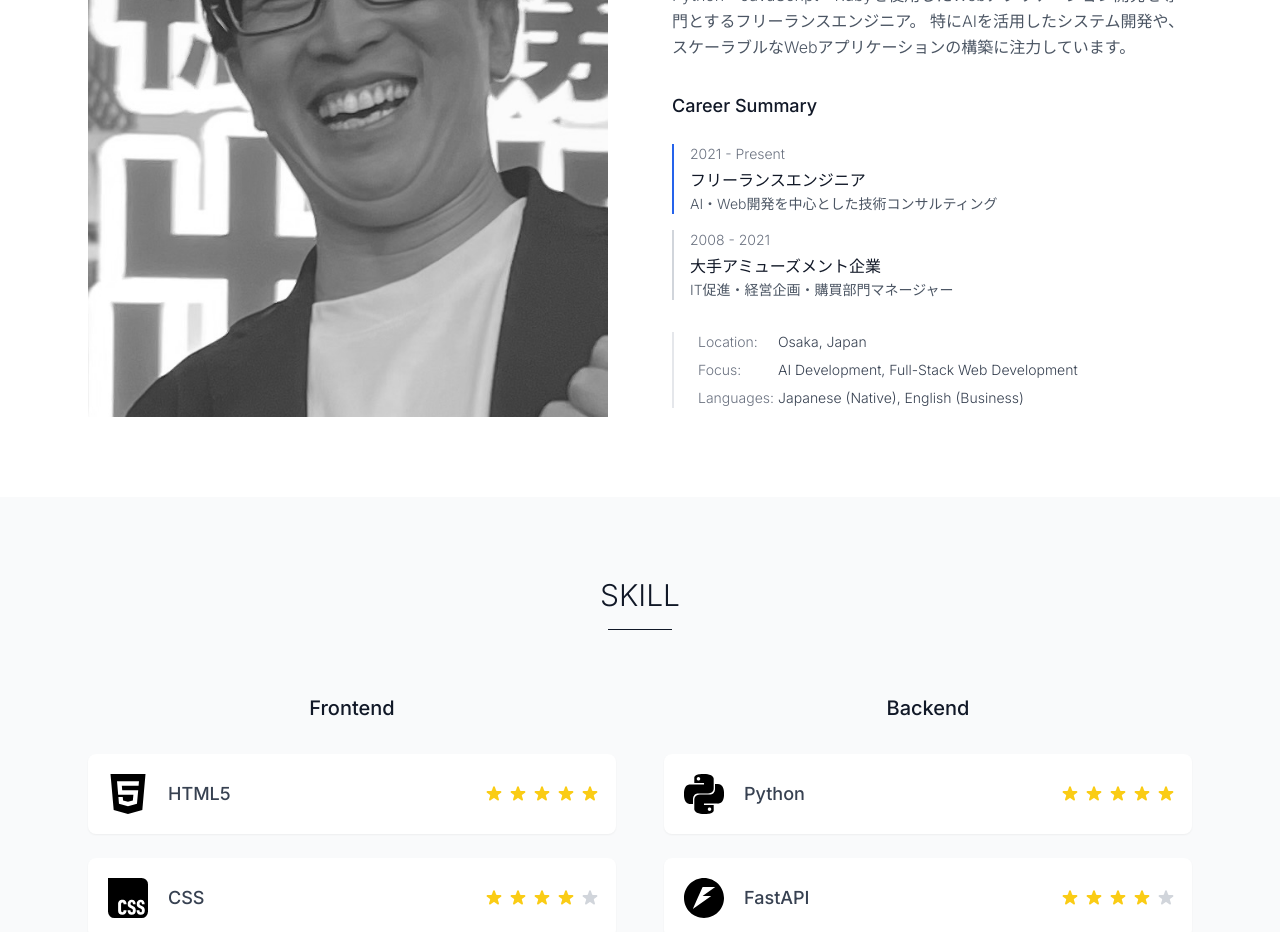
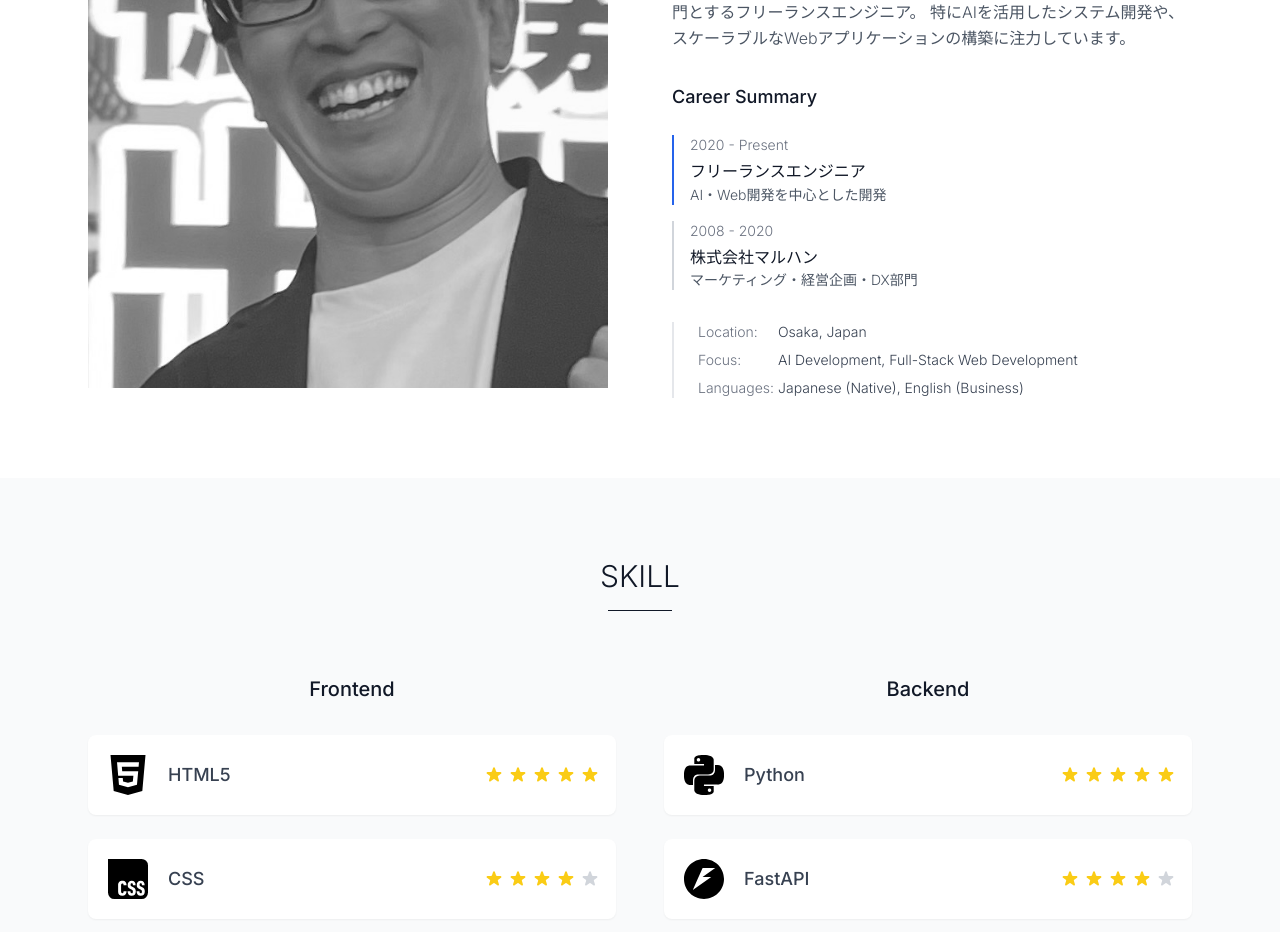
Before and after one commit to koji0805/koji0805.github.io, a Next.js app in the folder portfolio-site/: page / in a window 1280 px wide. Shown: the part 1080-2012 px from the top of the page. Built offline with nearby package versions, Linux system fonts and the light colour scheme.

Commit message:
プロフィール修正

```diff
--- a/portfolio-site/src/components/Profile.tsx
+++ b/portfolio-site/src/components/Profile.tsx
@@ -38,7 +38,7 @@ export function Profile() {
           {/* Left: Profile Image */}
           <div className={`transition-all duration-1000 ${isVisible ? 'opacity-100 translate-x-0' : 'opacity-0 -translate-x-8'}`}>
             <div className="relative">
-              <div className="w-full h-[500px] bg-gray-100 overflow-hidden">
+              <div className="w-full h-[460px] bg-gray-100 overflow-hidden">
                 <Image
                   src="/images/kojipthoto.jpeg"
                   alt="Koji Fujiwara Profile"
@@ -67,15 +67,15 @@ export function Profile() {
 
               <div className="space-y-4">
                 <div className="border-l-2 border-blue-600 pl-4">
-                  <div className="text-sm text-gray-500 mb-1">2021 - Present</div>
+                  <div className="text-sm text-gray-500 mb-1">2020 - Present</div>
                   <div className="font-medium text-gray-900">フリーランスエンジニア</div>
-                  <div className="text-sm text-gray-600">AI・Web開発を中心とした技術コンサルティング</div>
+                  <div className="text-sm text-gray-600">AI・Web開発を中心とした開発</div>
                 </div>
 
                 <div className="border-l-2 border-gray-300 pl-4">
-                  <div className="text-sm text-gray-500 mb-1">2008 - 2021</div>
-                  <div className="font-medium text-gray-900">大手アミューズメント企業</div>
-                  <div className="text-sm text-gray-600">IT促進・経営企画・購買部門マネージャー</div>
+                  <div className="text-sm text-gray-500 mb-1">2008 - 2020</div>
+                  <div className="font-medium text-gray-900">株式会社マルハン</div>
+                  <div className="text-sm text-gray-600">マーケティング・経営企画・DX部門</div>
                 </div>
               </div>
             </div>
```
